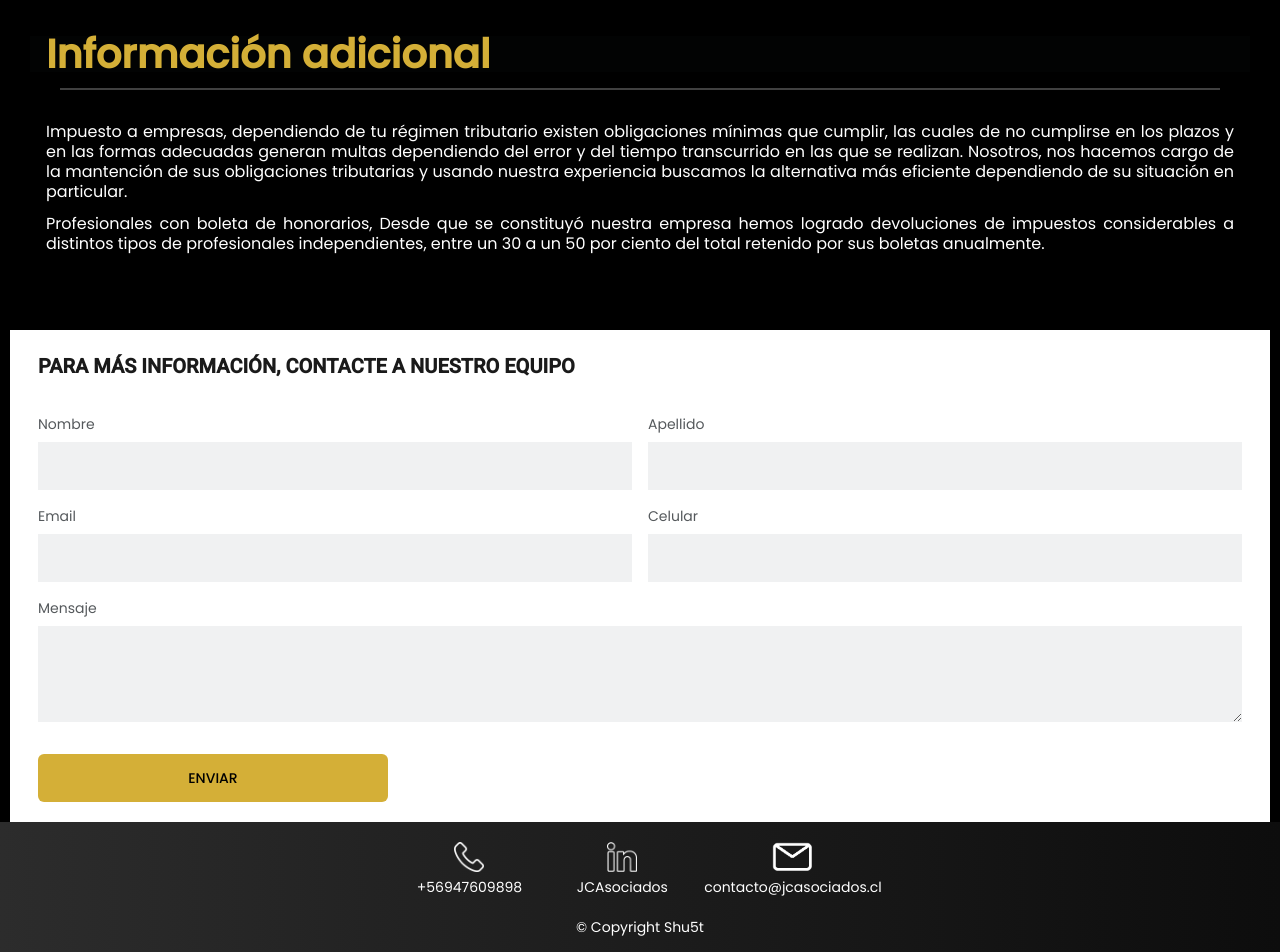
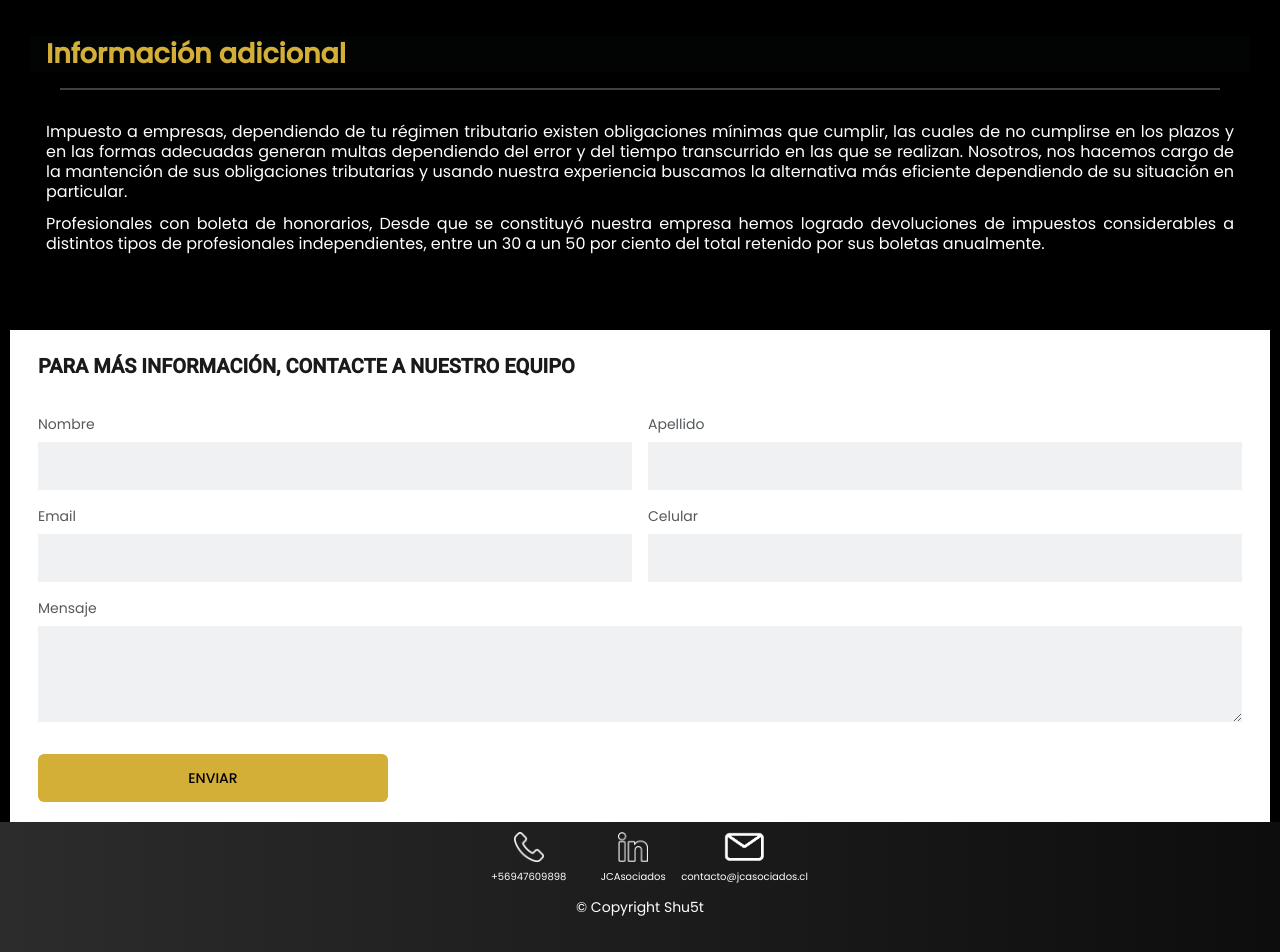
Before and after one commit to GEFR00/JCAsociados, an Angular app in the folder webPage/: page /impuestos in a window 1280 px wide. Shown: the part 665-1617 px from the top of the page. Built offline with nearby package versions, Linux system fonts and the light colour scheme.

Commit message:
update font size

```diff
--- a/webPage/src/app/layout/footer/footer.component.css
+++ b/webPage/src/app/layout/footer/footer.component.css
@@ -17,5 +17,9 @@ footer .network {
 }
 
 .butt {
-    margin: 20px;
+    margin: 10px;
 }
+
+span {
+    font-size: 10px;
+}
--- a/webPage/src/app/pages/accounting/accounting.component.css
+++ b/webPage/src/app/pages/accounting/accounting.component.css
@@ -48,13 +48,13 @@
 }
 
 #card-vista {
-    margin-top: 100px;
+    margin-top: 80px;
     padding: 30px;
     margin-bottom: 100px;
 }
 
 .card-header {
-    font-size: 40px;
+    font-size: 27px;
     color: #D4AF37;
     font-weight: 800;
 
--- a/webPage/src/app/pages/business/business.component.css
+++ b/webPage/src/app/pages/business/business.component.css
@@ -54,7 +54,7 @@
 }
 
 .card-header {
-    font-size: 40px;
+    font-size: 27px;
     color: #D4AF37;
     font-weight: 800;
 
--- a/webPage/src/app/pages/management/management.component.css
+++ b/webPage/src/app/pages/management/management.component.css
@@ -54,7 +54,7 @@
 }
 
 .card-header {
-    font-size: 40px;
+    font-size: 27px;
     color: #D4AF37;
     font-weight: 800;
 
--- a/webPage/src/app/pages/remunerations/remunerations.component.css
+++ b/webPage/src/app/pages/remunerations/remunerations.component.css
@@ -54,7 +54,7 @@
 }
 
 .card-header {
-    font-size: 40px;
+    font-size: 27px;
     color: #D4AF37;
     font-weight: 800;
 
--- a/webPage/src/app/pages/taxes/taxes.component.css
+++ b/webPage/src/app/pages/taxes/taxes.component.css
@@ -60,7 +60,7 @@
 }
 
 .card-header {
-    font-size: 40px;
+    font-size: 27px;
     color: #D4AF37;
     font-weight: 800;
 
```
